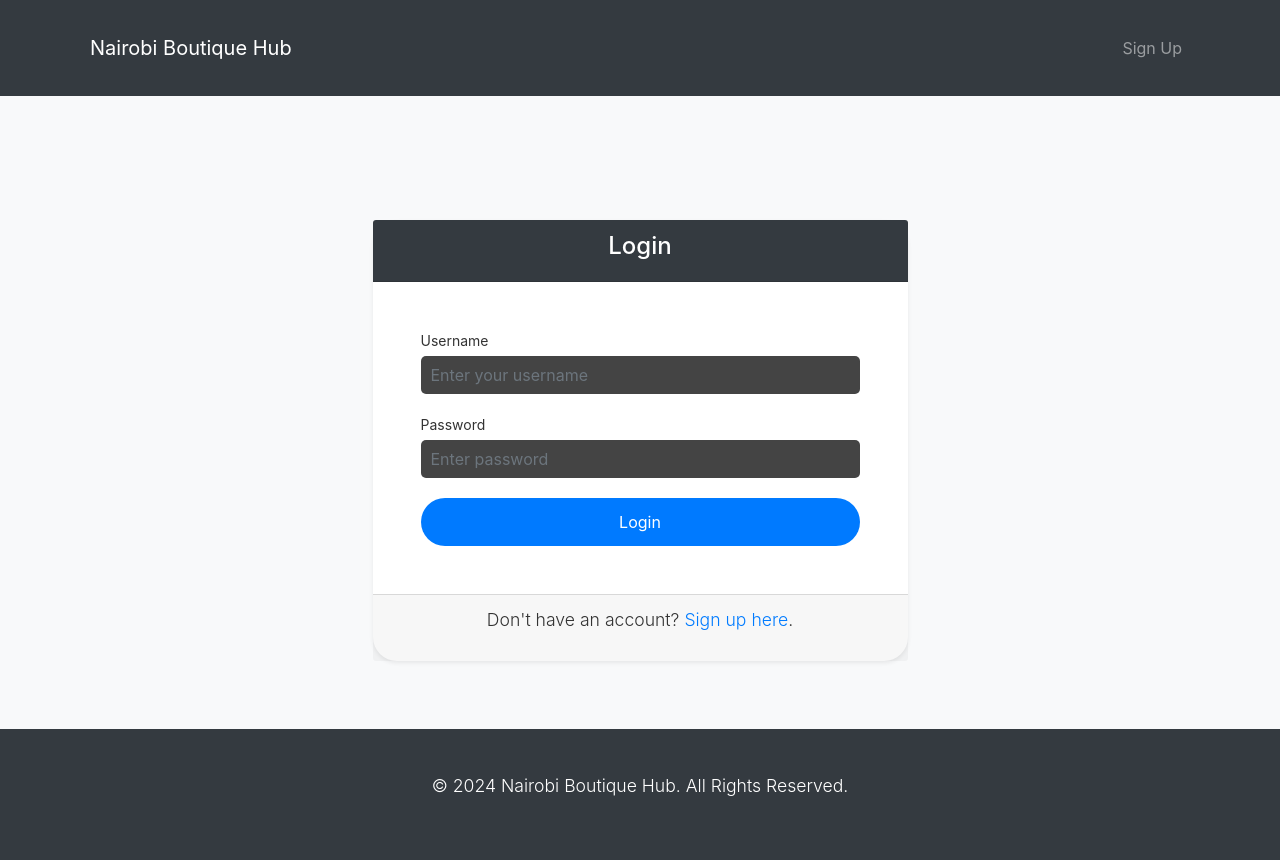
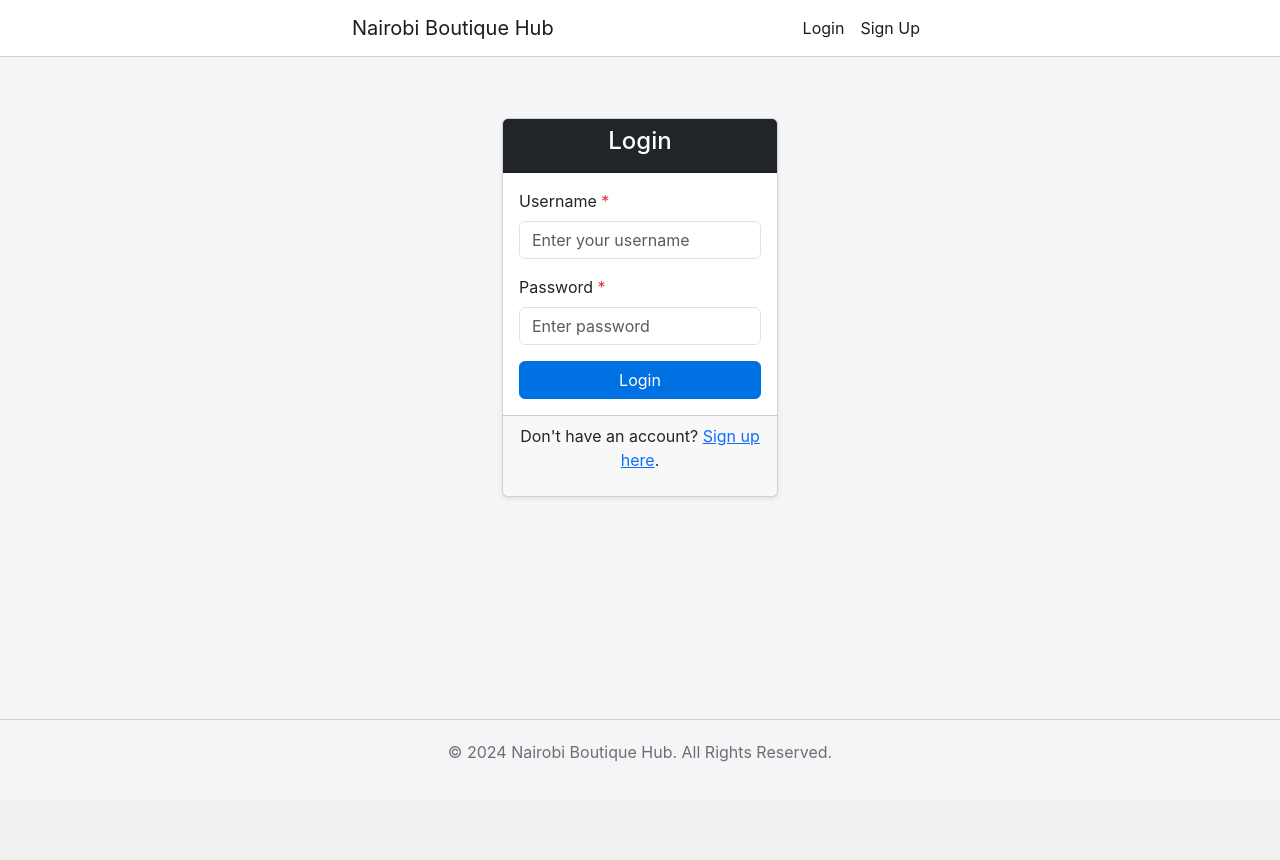
Before and after one commit to Jamezfn/NAIROBI_BOUTIQUE, a Flask app: a page that uses templates/login.html in a window 1280 px wide. After the commit the page ends 762 px from the top, so only its background shows below. Run offline with Flask 3, Linux system fonts and the light colour scheme; data that the repository does not hold is empty; some libraries are stand-ins or nearby versions.

Commit message:
test boutique root

```diff
--- a/app.py
+++ b/app.py
@@ -28,6 +28,8 @@ def create_app(config_name=None):
     migrate.init_app(app, db)
     login_manager.init_app(app)
     login_manager.login_view = 'auth.login'
+    login_manager.login_message = 'Please log in to access this page.'
+    login_manager.login_message_category = 'warning'
 
     with app.app_context():
         from models.user import User
--- a/routes/boutiques.py
+++ b/routes/boutiques.py
@@ -13,11 +13,21 @@ def create_boutique():
         description = request.form.get('description', '')
         location = request.form.get('location')
 
-        # Validate input
-        if not name or not location:
-            flash('Invalid input', 'error')
+        # Initialize an error flag
+        errors = False
+
+        # Validate input with specific error messages
+        if not name:
+            flash('Please enter the boutique name.', 'danger')
+            errors = True
+        if not location:
+            flash('Please enter the boutique location.', 'danger')
+            errors = True
+
+        if errors:
             return redirect(url_for('boutiques.create_boutique'))
 
+        # Create a new boutique instance
         new_boutique = Boutique(
             name=name,
             description=description,
@@ -27,7 +37,7 @@ def create_boutique():
         db.session.add(new_boutique)
         db.session.commit()
         flash('Boutique created successfully!', 'success')
-        return redirect(url_for('auth.profile'))  # Redirect to profile after creating boutique
+        return redirect(url_for('boutiques.get_boutique', id=new_boutique.id))  # Redirect to the newly created boutique
 
     return render_template('create_boutique.html')
 
@@ -36,7 +46,7 @@ def create_boutique():
 def get_boutique(id):
     boutique = Boutique.query.get_or_404(id)
     if boutique.owner_id != current_user.id:
-        flash('You are not authorized to view this boutique', 'danger')
+        flash('You are not authorized to view this boutique.', 'danger')
         return redirect(url_for('auth.profile'))
 
     return render_template('shop.html', boutique=boutique)
@@ -46,17 +56,36 @@ def get_boutique(id):
 def update_boutique(id):
     boutique = Boutique.query.get_or_404(id)
     if boutique.owner_id != current_user.id:
-        flash('You are not authorized to edit this boutique', 'danger')
+        flash('You are not authorized to edit this boutique.', 'danger')
         return redirect(url_for('auth.profile'))
 
     if request.method == 'POST':
-        boutique.name = request.form.get('name', boutique.name)
-        boutique.description = request.form.get('description', boutique.description)
-        boutique.location = request.form.get('location', boutique.location)
+        name = request.form.get('name', boutique.name)
+        description = request.form.get('description', boutique.description)
+        location = request.form.get('location', boutique.location)
+
+        # Initialize an error flag
+        errors = False
+
+        # Validate input with specific error messages
+        if not name:
+            flash('Please enter the boutique name.', 'danger')
+            errors = True
+        if not location:
+            flash('Please enter the boutique location.', 'danger')
+            errors = True
+
+        if errors:
+            return redirect(url_for('boutiques.update_boutique', id=id))
+
+        # Update boutique details
+        boutique.name = name
+        boutique.description = description
+        boutique.location = location
 
         db.session.commit()
         flash('Boutique updated successfully!', 'success')
-        return redirect(url_for('auth.profile'))
+        return redirect(url_for('boutiques.get_boutique', id=id))  # Redirect to the updated boutique
 
     return render_template('edit_boutique.html', boutique=boutique)
 
@@ -65,7 +94,7 @@ def update_boutique(id):
 def delete_boutique(id):
     boutique = Boutique.query.get_or_404(id)
     if boutique.owner_id != current_user.id:
-        flash('You are not authorized to delete this boutique', 'danger')
+        flash('You are not authorized to delete this boutique.', 'danger')
         return redirect(url_for('auth.profile'))
 
     db.session.delete(boutique)
@@ -78,32 +107,50 @@ def list_boutiques():
     boutiques = Boutique.query.all()
     return render_template('index.html', boutiques=boutiques)
 
-
-# Add route to handle adding items to a boutique
+# Route to handle adding items to a boutique
 @boutiques_bp.route('/<int:id>/items/add', methods=['POST'])
 @login_required
 def add_item(id):
     boutique = Boutique.query.get_or_404(id)
     if boutique.owner_id != current_user.id:
-        flash('You are not authorized to add items to this boutique', 'danger')
+        flash('You are not authorized to add items to this boutique.', 'danger')
         return redirect(url_for('auth.profile'))
 
     name = request.form.get('name')
     price = request.form.get('price')
     description = request.form.get('description', '')
 
-    # Validate item inputs
-    if not name or not price.isdigit():
-        flash('Invalid item details', 'error')
-        return redirect(url_for('auth.profile'))
+    # Initialize an error flag
+    errors = False
 
+    # Validate item inputs with specific error messages
+    if not name:
+        flash('Please enter the item name.', 'danger')
+        errors = True
+    if not price:
+        flash('Please enter the item price.', 'danger')
+        errors = True
+    else:
+        try:
+            price_value = float(price)
+            if price_value <= 0:
+                flash('Price must be a positive number.', 'danger')
+                errors = True
+        except ValueError:
+            flash('Please enter a valid price.', 'danger')
+            errors = True
+
+    if errors:
+        return redirect(url_for('boutiques.get_boutique', id=id))
+
+    # Create a new item instance
     new_item = Item(
         name=name,
-        price=float(price),
+        price=price_value,
         description=description,
         boutique_id=boutique.id
     )
     db.session.add(new_item)
     db.session.commit()
     flash('Item added successfully!', 'success')
-    return redirect(url_for('auth.profile'))
+    return redirect(url_for('boutiques.get_boutique', id=id))
--- a/templates/login.html
+++ b/templates/login.html
@@ -1,51 +1,119 @@
+<!-- templates/login.html -->
+
 <!DOCTYPE html>
 <html lang="en">
+
 <head>
     <meta charset="UTF-8">
-    <meta name="viewport" content="width=device-width, initial-scale=1.0">
     <title>Login - Nairobi Boutique Hub</title>
-    <!-- Bootstrap CSS -->
-    <link href="https://stackpath.bootstrapcdn.com/bootstrap/4.5.2/css/bootstrap.min.css" rel="stylesheet">
+    <!-- Responsive Meta Tag -->
+    <meta name="viewport" content="width=device-width, initial-scale=1.0, shrink-to-fit=no">
+    <!-- Bootstrap CSS (Using Bootstrap 5.3.0 for consistency) -->
+    <link href="https://cdn.jsdelivr.net/npm/bootstrap@5.3.0/dist/css/bootstrap.min.css" rel="stylesheet">
     <!-- Custom CSS -->
-    <link rel="stylesheet" href="{{ url_for('static', filename='css/main.css') }}">
+    <style>
+        /* Apple-inspired minimalist styles */
+        body {
+            background-color: #f5f5f7;
+            color: #1d1d1f;
+            font-family: -apple-system, BlinkMacSystemFont, "Segoe UI", Roboto, "Helvetica Neue", Arial, sans-serif;
+            padding-top: 70px; /* Space for fixed navbar */
+        }
+
+        .navbar {
+            background-color: #ffffff;
+            border-bottom: 1px solid #d2d2d7;
+        }
+
+        .navbar-brand,
+        .nav-link {
+            color: #1d1d1f !important;
+        }
+
+        .container {
+            max-width: 600px;
+        }
+
+        footer {
+            background-color: #f5f5f7;
+            color: #6e6e73;
+            padding: 20px 0;
+            border-top: 1px solid #d2d2d7;
+            position: fixed;
+            width: 100%;
+            bottom: 0;
+        }
+
+        .btn-primary {
+            background-color: #0071e3;
+            border-color: #0071e3;
+        }
+
+        .btn-primary:hover {
+            background-color: #005bb5;
+            border-color: #005bb5;
+        }
+    </style>
 </head>
+
 <body>
+
     <!-- Navbar -->
-    <nav class="navbar navbar-expand-lg navbar-dark bg-dark">
+    <nav class="navbar navbar-expand-lg navbar-light fixed-top">
         <div class="container">
-            <a class="navbar-brand" href="#">Nairobi Boutique Hub</a>
-            <button class="navbar-toggler" type="button" data-toggle="collapse" data-target="#navbarNav"
+            <a class="navbar-brand" href="{{ url_for('home') }}">Nairobi Boutique Hub</a>
+            <button class="navbar-toggler" type="button" data-bs-toggle="collapse" data-bs-target="#navbarNav"
                     aria-controls="navbarNav" aria-expanded="false" aria-label="Toggle navigation">
                 <span class="navbar-toggler-icon"></span>
             </button>
-            <div class="collapse navbar-collapse" id="navbarNav">
-                <ul class="navbar-nav ml-auto">
+            <div class="collapse navbar-collapse justify-content-end" id="navbarNav">
+                <ul class="navbar-nav">
+                    {% if current_user.is_authenticated %}
+                    <li class="nav-item">
+                        <a class="nav-link" href="{{ url_for('home') }}">Home</a>
+                    </li>
+                    <li class="nav-item">
+                        <a class="nav-link" href="{{ url_for('boutiques.list_boutiques') }}">Shop</a>
+                    </li>
+                    <li class="nav-item">
+                        <a class="nav-link" href="{{ url_for('bucketlist.view_bucketlist') }}">Bucket List</a>
+                    </li>
+                    <li class="nav-item">
+                        <a class="nav-link" href="{{ url_for('auth.profile') }}">My Profile</a>
+                    </li>
+                    <li class="nav-item">
+                        <form action="{{ url_for('auth.logout') }}" method="POST" class="d-inline">
+                            <button type="submit" class="btn btn-link nav-link p-0 m-0 align-baseline">Logout</button>
+                        </form>
+                    </li>
+                    {% else %}
+                    <li class="nav-item">
+                        <a class="nav-link" href="{{ url_for('auth.login') }}">Login</a>
+                    </li>
                     <li class="nav-item">
                         <a class="nav-link" href="{{ url_for('auth.register') }}">Sign Up</a>
                     </li>
+                    {% endif %}
                 </ul>
             </div>
         </div>
     </nav>
 
-    <!-- Flash Messages -->
-    <div class="container mt-3">
-        {% with messages = get_flashed_messages(with_categories=True) %}
+    <!-- Main Content -->
+    <div class="container my-5">
+        <!-- Display flash messages -->
+        {% with messages = get_flashed_messages(with_categories=true) %}
             {% if messages %}
                 {% for category, message in messages %}
                 <div class="alert alert-{{ category }} alert-dismissible fade show" role="alert">
                     {{ message }}
-                        <button type="button" class="close" data-dismiss="alert" aria-label="Close">
-                            <span aria-hidden="true">&times;</span>
-                        </button>
+                    <button type="button" class="btn-close" data-bs-dismiss="alert" aria-label="Close"></button>
                 </div>
                 {% endfor %}
             {% endif %}
         {% endwith %}
-    </div>
 
         <!-- Login Form Section -->
-    <div class="container my-5">
         <div class="row justify-content-center">
             <div class="col-md-6">
                 <div class="card shadow-sm">
@@ -54,18 +122,18 @@
                     </div>
                     <div class="card-body">
                         <form action="{{ url_for('auth.login') }}" method="POST">
-                            <!-- CSRF Token Removed -->
-                            <div class="form-group">
-                                <label for="username">Username</label> <!-- Adjusted from email to username -->
+                            <!-- CSRF Token Removed as per instruction -->
+                            <div class="mb-3">
+                                <label for="username" class="form-label">Username <span class="text-danger">*</span></label>
                                 <input type="text" class="form-control" id="username" name="username"
                                     placeholder="Enter your username" required>
                             </div>
-                            <div class="form-group">
-                                <label for="password">Password</label>
+                            <div class="mb-3">
+                                <label for="password" class="form-label">Password <span class="text-danger">*</span></label>
                                 <input type="password" class="form-control" id="password" name="password"
                                     placeholder="Enter password" required>
                             </div>
-                            <button type="submit" class="btn btn-primary btn-block">Login</button>
+                            <button type="submit" class="btn btn-primary w-100">Login</button>
                         </form>
                     </div>
                     <div class="card-footer text-center">
@@ -77,15 +145,15 @@
     </div>
 
     <!-- Footer -->
-    <footer class="bg-dark text-white text-center py-4">
+    <footer class="text-center">
         <div class="container">
             <p>&copy; 2024 Nairobi Boutique Hub. All Rights Reserved.</p>
         </div>
     </footer>
 
-    <!-- Bootstrap JS and dependencies -->
-    <script src="https://code.jquery.com/jquery-3.5.1.slim.min.js"></script>
-    <script src="https://cdn.jsdelivr.net/npm/bootstrap@4.5.2/dist/js/bootstrap.bundle.min.js"></script>
-    <script src="{{ url_for('static', filename='js/app.js') }}"></script>
+    <!-- Bootstrap JS Bundle with Popper (Using Bootstrap 5) -->
+    <script src="https://cdn.jsdelivr.net/npm/bootstrap@5.3.0/dist/js/bootstrap.bundle.min.js"></script>
+    <!-- Optional JavaScript -->
 </body>
+
 </html>
```
Also changed, not shown: templates/edit_boutique.html (+27 -25 lines), templates/shop.html (+79 -40 lines), tests/test_createboutique.py (added, +137 -0 lines). Lines whose indentation alone changed are shown as unchanged.
